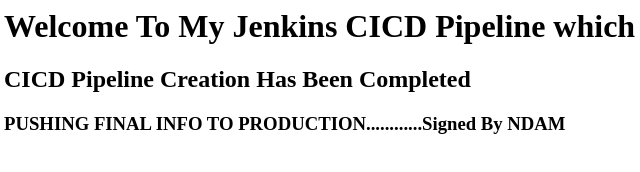
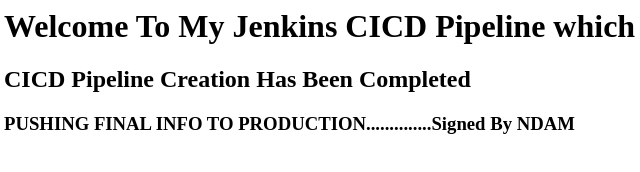
Before and after one commit to ndamnjogho6/CICDwebsite, a plain HTML site: page index.html in a window 1280 px wide. Shown: the full height of the page, 4-644 px from the left. Drawn offline with Linux system fonts and the light colour scheme.

Commit message:
Pushing To Production

```diff
--- a/index.html
+++ b/index.html
@@ -3,6 +3,6 @@
 <body>
 <h1>Welcome To My Jenkins CICD Pipeline which is the best in the world</h1>
 <h2>CICD Pipeline Creation Has Been Completed</h2>
-<h3>PUSHING FINAL INFO TO PRODUCTION............Signed By NDAM</h3>
+<h3>PUSHING FINAL INFO TO PRODUCTION..............Signed By NDAM</h3>
 </body>
 </html>
```
